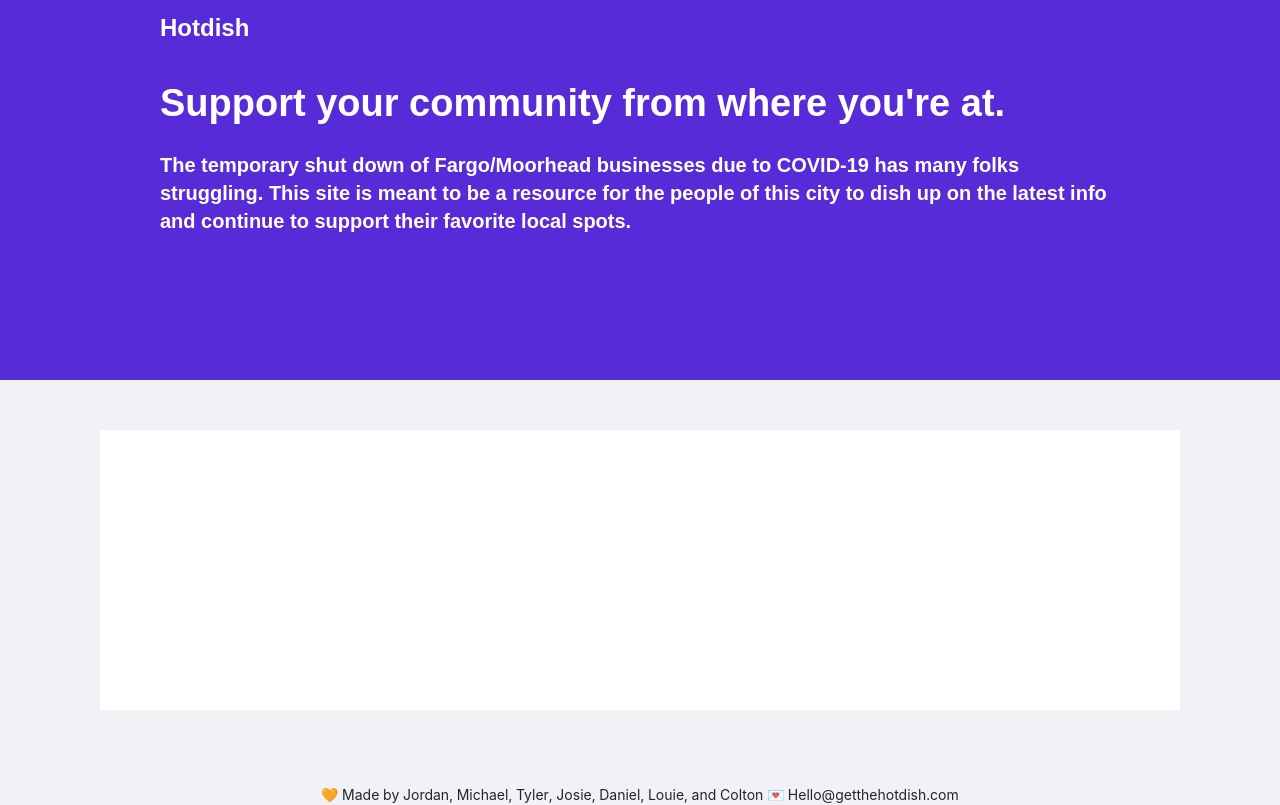
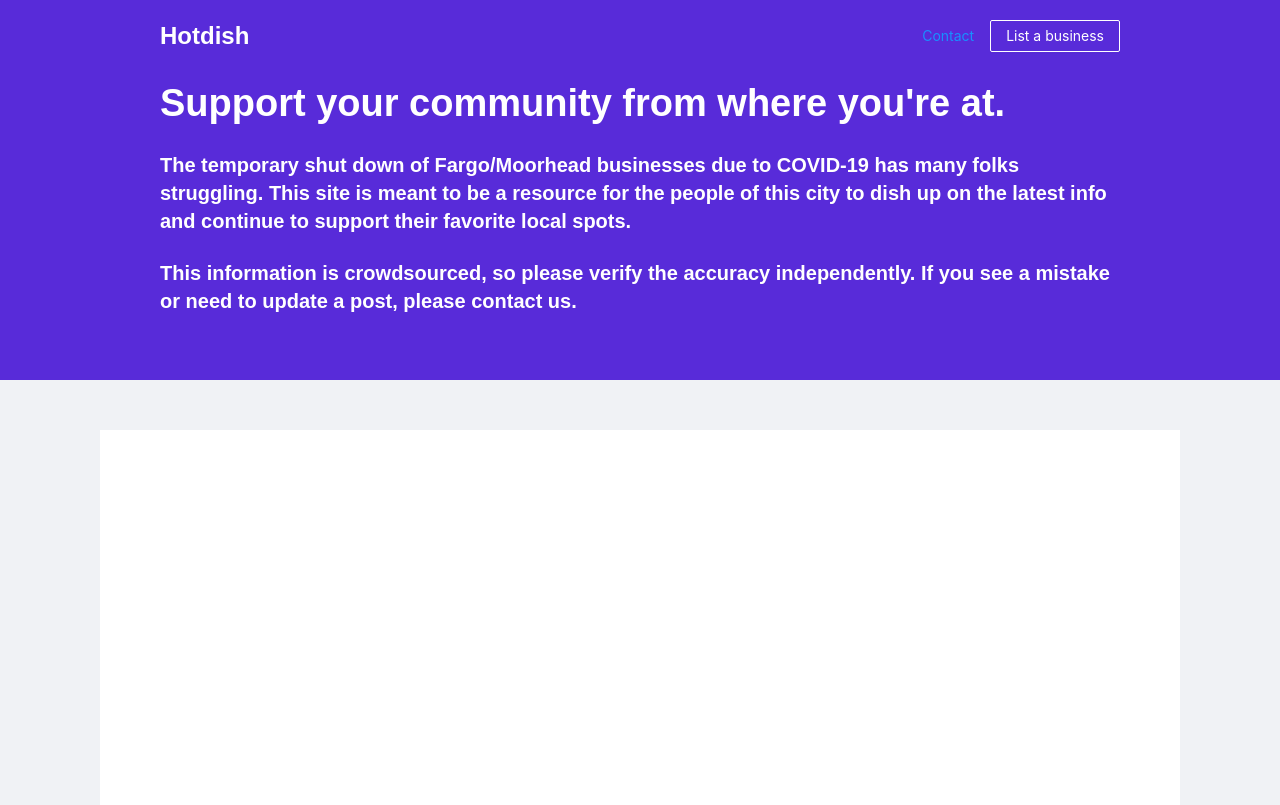
Before and after one commit to colathro/midwest-helps, a React (Create React App) app in the folder ClientApp/: page / in a window 1280 px wide. Shown: the top 805 px of the page. Built offline with nearby package versions, Linux system fonts and the light colour scheme.

Commit message:
Added buttons for nav + more styling

```diff
--- a/ClientApp/src/App.scss
+++ b/ClientApp/src/App.scss
@@ -5,6 +5,8 @@ header.header-layout {
     background: #582BD9;
     position: fixed;
     width: 100%;
+    z-index: 51;
+    height: 72px;
 }
 
 header.header-no-padding{
@@ -12,8 +14,8 @@ header.header-no-padding{
 }
 
 h3.header-title-margin {
-    margin-top: 12px;
-    margin-bottom: 12px;
+    margin-top: 20px;
+    margin-bottom: 20px;
 }
 
 h1.title {
--- a/ClientApp/src/App.tsx
+++ b/ClientApp/src/App.tsx
@@ -1,6 +1,8 @@
 import React from 'react';
 import { Route } from 'react-router';
 import { Home } from './components/Home/Home';
+import { Contact } from './components/Contact/Contact';
+import { List } from './components/List/List';
 import './App.scss';
 
 import { Layout } from 'antd';
@@ -11,6 +13,8 @@ const { Title, Text } = Typography;
 
 export const App: React.FC = () => (
   <Layout>
-          <Route exact path='/' component={Home} />
+        <Route exact path='/' component={Home} />
+        <Route exact path='/contact' component={Contact} />
+        <Route exact path='/list' component={List} />
   </Layout>
 );
--- /dev/null
+++ b/ClientApp/src/components/Contact/Contact.tsx
@@ -0,0 +1,10 @@
+import React, { FunctionComponent } from 'react';
+import { Row, Col, Typography, Layout, PageHeader, Button } from 'antd';
+
+const { Header, Content, Footer, Sider } = Layout;
+const { Title, Text } = Typography;
+
+export const Contact: FunctionComponent = () =>
+    <div>
+        Hello World From Contact!
+    </div>
--- a/ClientApp/src/components/Home/Home.tsx
+++ b/ClientApp/src/components/Home/Home.tsx
@@ -1,15 +1,23 @@
 import React, { FunctionComponent } from 'react';
-import { Row, Col, Typography, Layout, PageHeader } from 'antd';
+import { Row, Col, Typography, Layout, PageHeader, Button } from 'antd';
 
 const { Header, Content, Footer, Sider } = Layout;
 const { Title, Text } = Typography;
 
-export const Home: FunctionComponent = () =>
+export const Home: FunctionComponent = (props) => {
+    const gotoContact = () => { props.history.push('/contact'); }
+    const gotoList = () => { props.history.push('/list'); }
+
+    return (
         <div>
             <Header className="header-layout header-no-padding">
                 <Row>
                     <Col span={18} offset={3}>
-                    <Title className="title header-title-margin" level={3}>Hotdish</Title>
+                        <Title className="title header-title-margin" level={3} style={{ 'display': 'inline-block' }}>Hotdish</Title>
+                        <div style={{ 'float': 'right', 'display': 'inline-block', 'marginTop': '4px' }}>
+                            <Button onClick={gotoContact} type="link" ghost>Contact</Button>
+                            <Button onClick={gotoList} ghost>List a business</Button>
+                        </div>
                     </Col>
                 </Row>
             </Header>
@@ -21,14 +29,19 @@ export const Home: FunctionComponent = () =>
                             <Title className="title" level={4}>
                                 The temporary shut down of Fargo/Moorhead businesses due to COVID-19 has many folks struggling. This site is meant to be a resource for the people of this city to dish up on the latest info and continue to support their favorite local spots.
                         </Title>
+                            <Title className="title" level={4}>
+                                This information is crowdsourced, so please verify the accuracy independently. If you see a mistake or need to update a post, please contact us.
+                        </Title>
                         </Content>
                     </Col>
                 </Row>
             </Content>
             <Content className="content-layout-main">
                 <Layout className="layout-white-background">
-                <Content className="content-home"></Content>
+                    <Content className="content-home" style={{ 'height': '4000px' }}></Content>
                 </Layout>
             </Content>
             <Footer className="footer-layout">🧡 Made by Jordan, Michael, Tyler, Josie, Daniel, Louie, and Colton 💌 Hello@getthehotdish.com</Footer>
-    </div>;
+        </div>
+    );
+}
--- /dev/null
+++ b/ClientApp/src/components/List/List.tsx
@@ -0,0 +1,10 @@
+import React, { FunctionComponent } from 'react';
+import { Row, Col, Typography, Layout, PageHeader, Button } from 'antd';
+
+const { Header, Content, Footer, Sider } = Layout;
+const { Title, Text } = Typography;
+
+export const List: FunctionComponent = () =>
+    <div>
+        Hello World From List!
+    </div>
```
Lines whose indentation alone changed are shown as unchanged.
